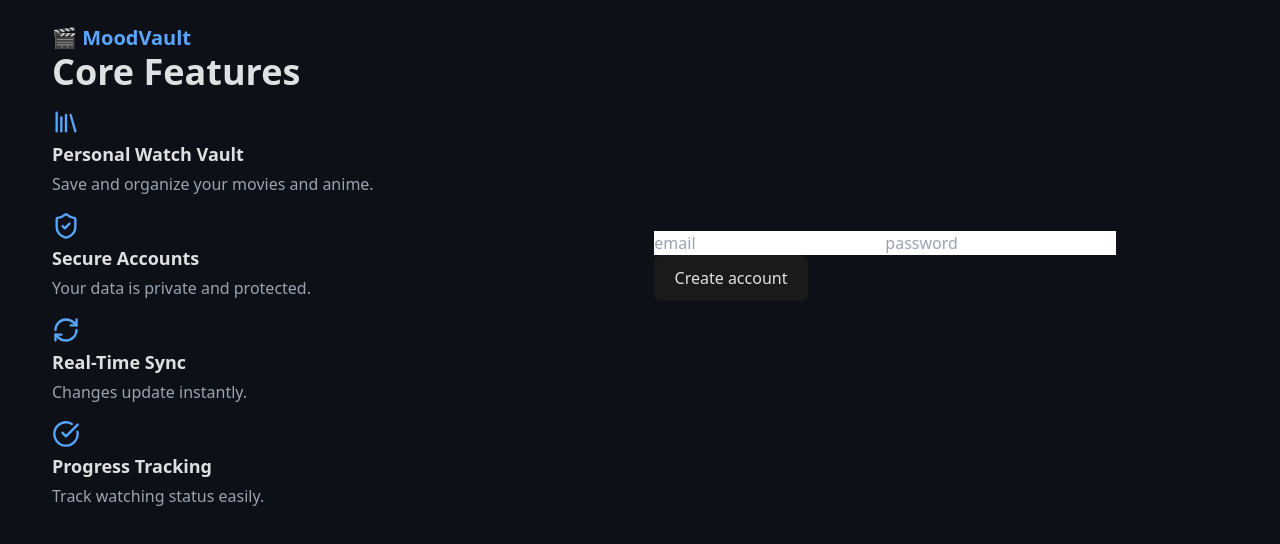
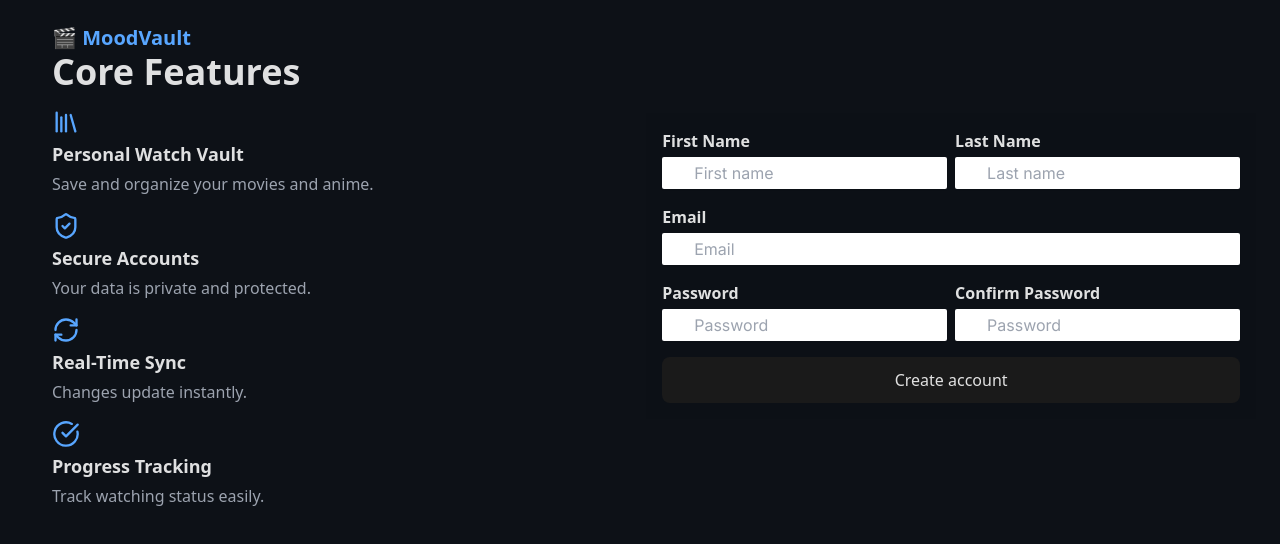
Before and after one commit to KirubelWondwossen/moodvault, a React (Vite) app: page /signup in a window 1280 px wide. Shown: the top 544 px of the page. Built offline with nearby package versions, Linux system fonts and the light colour scheme; no server answers.

Commit message:
feat(UI): Add the signup form input fields with there icons

```diff
--- a/src/components/AuthLayout.jsx
+++ b/src/components/AuthLayout.jsx
@@ -44,6 +44,7 @@ function Features() {
   );
 }
 
+// eslint-disable-next-line
 function FeaturesCard({ data, icon: Icon }) {
   return (
     <div className="flex flex-col gap-1 mt-4 items-start">
--- a/src/pages/Signup.jsx
+++ b/src/pages/Signup.jsx
@@ -4,10 +4,12 @@ import { createUserWithEmailAndPassword } from "firebase/auth";
 import { db } from "../lib/firebase";
 import { doc, setDoc, serverTimestamp } from "firebase/firestore";
 import AuthLayout from "../components/AuthLayout";
+import { Eye, Lock, Mail, UserRoundPlus } from "lucide-react";
 
 export default function Signup() {
   const [email, setEmail] = useState("");
   const [password, setPassword] = useState("");
+  const [confirmPassword, setConfirmPassword] = useState("");
   const [firstName, setFirstName] = useState("");
   const [lastName, setLastName] = useState("");
 
@@ -27,20 +29,73 @@ export default function Signup() {
 
   return (
     <AuthLayout>
-      <form onSubmit={handleSignup} className="w-full">
-        <input
-          placeholder="email"
+      <form
+        onSubmit={handleSignup}
+        className="w-full flex flex-col gap-4 p-4 bg-[#0C1016]"
+      >
+        <div className="flex gap-2">
+          <LabelInput
+            type="text"
+            placeholder="First name"
+            label={"First Name"}
+            value={firstName}
+            onChange={(e) => setFirstName(e.target.value)}
+            icon={UserRoundPlus}
+          />
+          <LabelInput
+            type="text"
+            placeholder="Last name"
+            value={lastName}
+            label={"Last Name"}
+            onChange={(e) => setLastName(e.target.value)}
+            icon={UserRoundPlus}
+          />
+        </div>
+        <LabelInput
+          label={"Email"}
+          placeholder="Email"
+          type="email"
           value={email}
           onChange={(e) => setEmail(e.target.value)}
+          icon={Mail}
         />
-        <input
-          placeholder="password"
-          type="password"
-          value={password}
-          onChange={(e) => setPassword(e.target.value)}
-        />
+        <div className="flex gap-2">
+          <LabelInput
+            label={"Password"}
+            placeholder="Password"
+            type="password"
+            value={password}
+            onChange={(e) => setPassword(e.target.value)}
+            icon={Lock}
+          />
+          <LabelInput
+            label={"Confirm Password"}
+            placeholder="Password"
+            type="password"
+            value={confirmPassword}
+            onChange={(e) => setConfirmPassword(e.target.value)}
+            icon={Lock}
+          />
+        </div>
         <button>Create account</button>
       </form>
     </AuthLayout>
   );
 }
+
+function LabelInput({ icon: Icon, label, ...props }) {
+  return (
+    <div className="flex flex-col gap-1 w-full relative">
+      {Icon && <Icon className="w-4 absolute bottom-1 left-2" />}
+
+      {props.type === "password" && (
+        <Eye className="w-4 absolute bottom-1 right-2" />
+      )}
+      <label className="font-semibold font-header">{label}</label>
+      <input
+        className="border rounded-sm shadow-sm outline-none border-none font-body focus:outline-primary pl-8 px-2 py-1"
+        {...props}
+      />
+    </div>
+  );
+}
--- a/tailwind.config.js
+++ b/tailwind.config.js
@@ -5,6 +5,7 @@ export default {
     extend: {
       colors: {
         background: "#0D1117",
+        backgroundSecondary: "#1a1a1a",
         primary: "#58A6FF",
         secondary: "#1F6FEB",
         tSecondary: "#374151",
```
